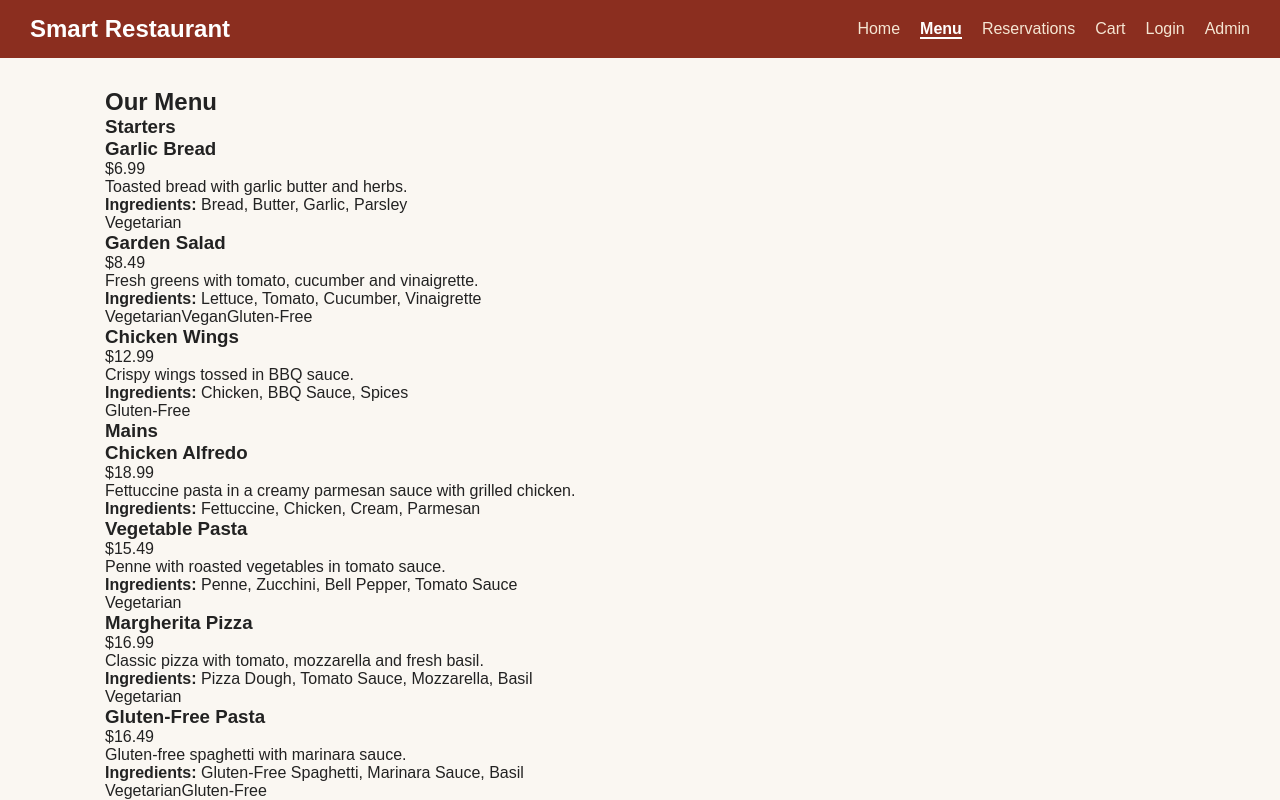
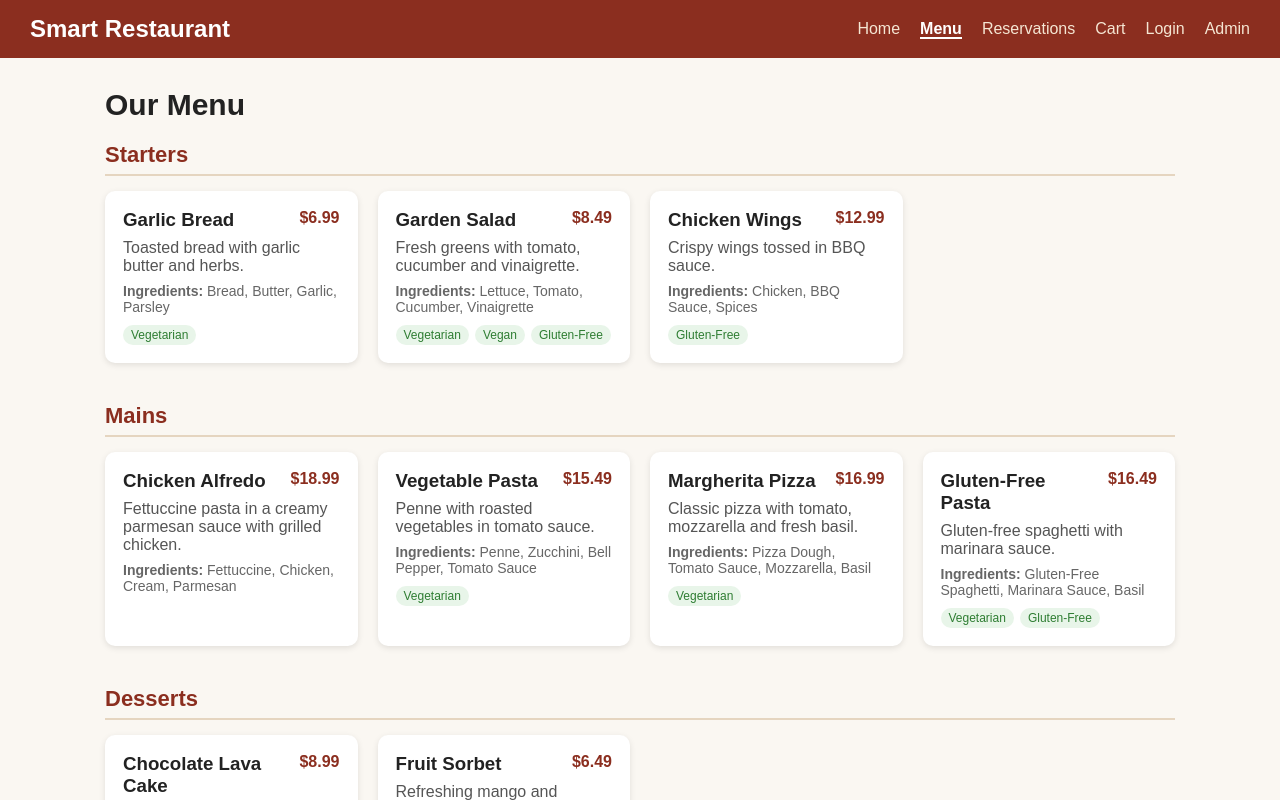
Before and after one commit to bibekpanta007/Smart-Restaurant, a React (Vite) app in the folder client/: page /menu in a window 1280 px wide. Shown: the top 800 px of the page. Built offline with nearby package versions, Linux system fonts and the light colour scheme.

Commit message:
Add base layout and navbar styles

```diff
--- a/client/src/index.css
+++ b/client/src/index.css
@@ -86,3 +86,78 @@ body {
   background-color: transparent;
   color: #8b2e1f;
 }
+
+/* menu page */
+.page-title {
+  font-size: 30px;
+  margin-bottom: 20px;
+}
+
+.menu-section {
+  margin-bottom: 40px;
+}
+
+.category-title {
+  font-size: 22px;
+  color: #8b2e1f;
+  border-bottom: 2px solid #e5d5c0;
+  padding-bottom: 6px;
+  margin-bottom: 15px;
+}
+
+.menu-grid {
+  display: grid;
+  grid-template-columns: repeat(auto-fill, minmax(250px, 1fr));
+  gap: 20px;
+}
+
+.menu-card {
+  background-color: white;
+  border-radius: 10px;
+  padding: 18px;
+  box-shadow: 0 2px 6px rgba(0, 0, 0, 0.1);
+}
+
+.menu-card-header {
+  display: flex;
+  justify-content: space-between;
+  align-items: flex-start;
+  gap: 10px;
+  margin-bottom: 8px;
+}
+
+.price {
+  font-weight: bold;
+  color: #8b2e1f;
+}
+
+.description {
+  color: #555;
+  margin-bottom: 8px;
+}
+
+.ingredients {
+  font-size: 14px;
+  color: #666;
+  margin-bottom: 10px;
+}
+
+.tags {
+  display: flex;
+  flex-wrap: wrap;
+  gap: 6px;
+}
+
+.tag {
+  background-color: #e8f5e9;
+  color: #2e7d32;
+  font-size: 12px;
+  padding: 3px 8px;
+  border-radius: 12px;
+}
+
+.unavailable {
+  color: #c62828;
+  font-weight: bold;
+  margin-top: 10px;
+}
```
